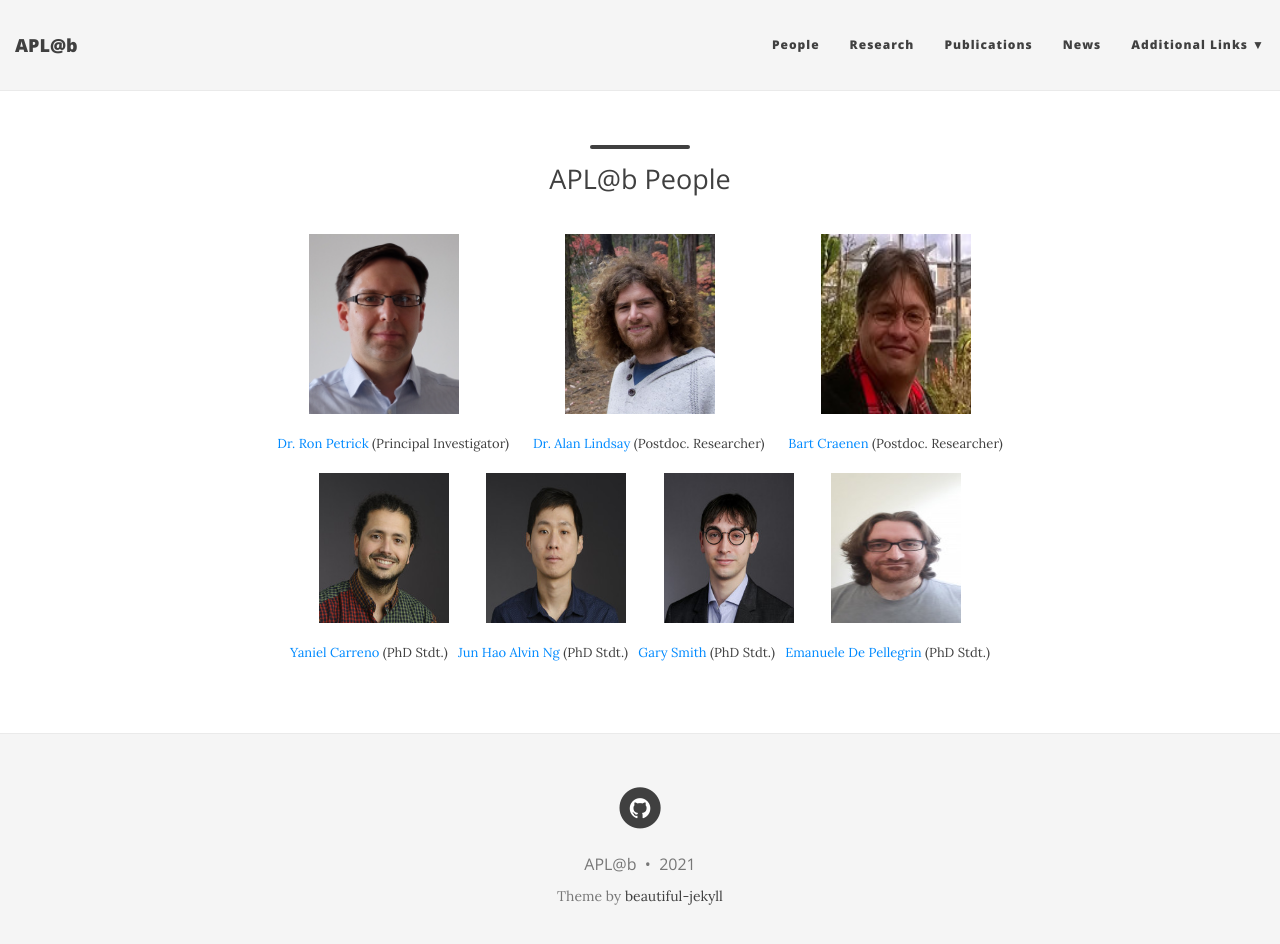
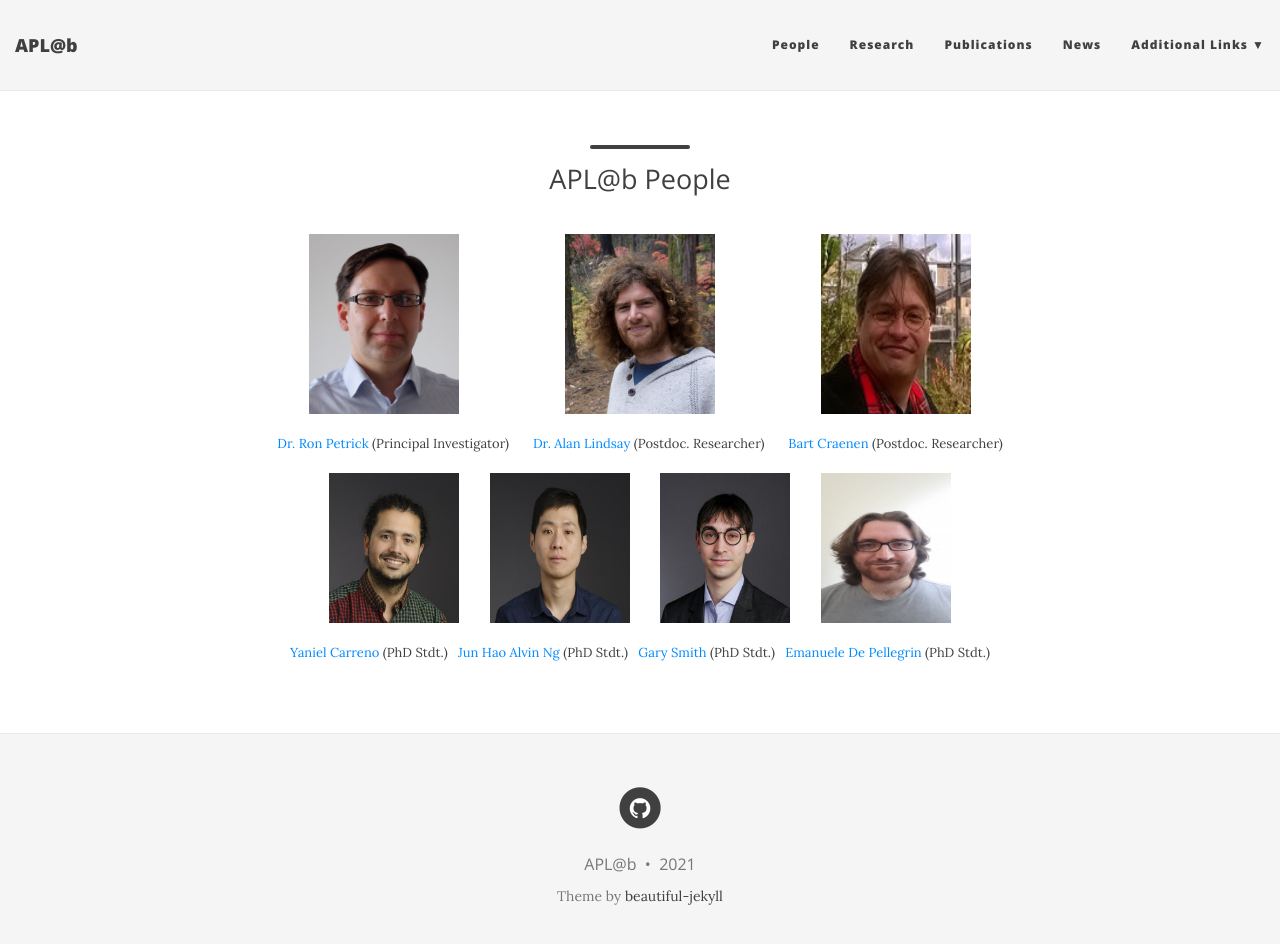
Before and after one commit to aplab2020/aplab2020.github.io, a Jekyll site: the page built from people.md, in a window 1280 px wide and 957 px high. Shown: the top 944 px of the window. Built offline with Jekyll 4.4.1, drawn with Linux system fonts in a browser that asks for light colours; nearby versions of some CDN libraries.

Commit message:
Update people.md

```diff
--- a/people.md
+++ b/people.md
@@ -18,7 +18,7 @@
 
 
 
-<p align="center"> <img src="/img/yaniel.jpg" align="center" width="130" height="150">  &nbsp;  &nbsp; &nbsp;  &nbsp; &nbsp; <img src="/img/alvin.jpg" align="center" width="140" height="150">   &nbsp;  &nbsp; &nbsp;  &nbsp; &nbsp; <img src="/img/gary.jpg" align="center" width="130" height="150">  &nbsp;  &nbsp; &nbsp;  &nbsp; &nbsp;  <img src="/img/emanuelle.jpeg" align="center" width="130" height="150"></p>
+<p align="center"> <img src="/img/yaniel.jpg" align="center" width="130" height="150">  &nbsp;  &nbsp; &nbsp;  &nbsp;  <img src="/img/alvin.jpg" align="center" width="140" height="150">   &nbsp;  &nbsp; &nbsp;  &nbsp;  <img src="/img/gary.jpg" align="center" width="130" height="150">  &nbsp;  &nbsp; &nbsp;  &nbsp;  <img src="/img/emanuelle.jpeg" align="center" width="130" height="150"></p>
 
  <p align="center"> <a href="https://www.edinburgh-robotics.org/students/yaniel-carreno" style="float:">Yaniel Carreno</a> (PhD Stdt.) &nbsp;
  <a href="https://www.edinburgh-robotics.org/students/jun-hao-alvin-ng" style="float: ;">Jun Hao Alvin Ng</a> (PhD Stdt.)  &nbsp;
```
